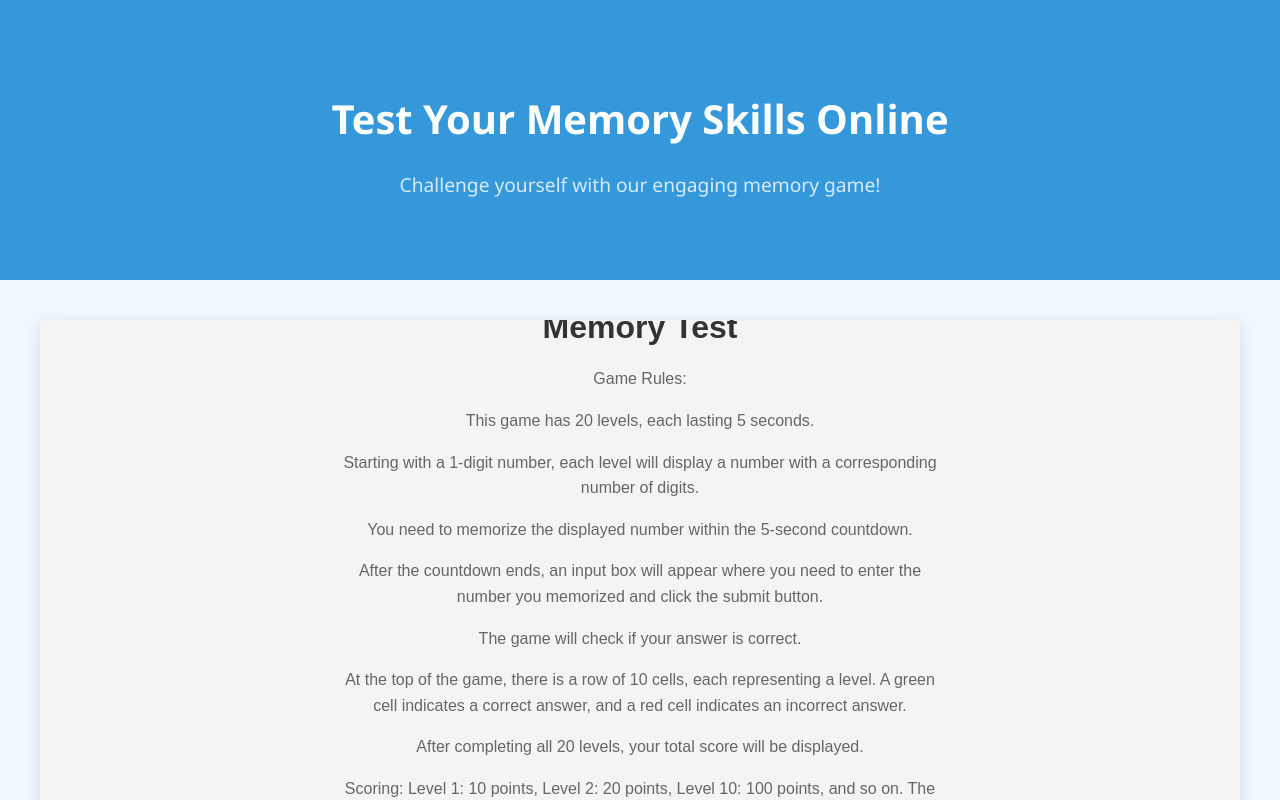
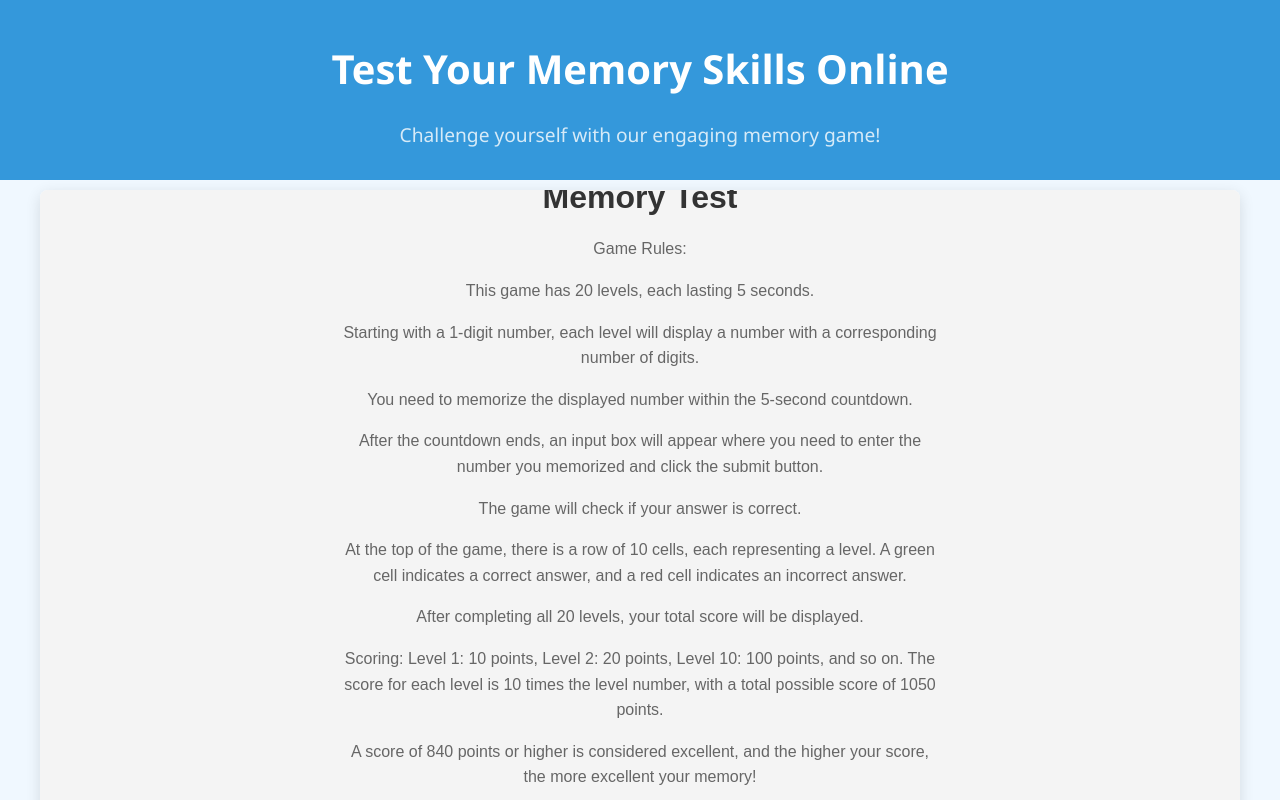
Before and after one commit to Will2026/memorytest, a plain HTML site: page index.html in a window 1280 px wide. Shown: the top 800 px of the page. Drawn offline with Linux system fonts and the light colour scheme.

Commit message:
Update index.html

```diff
--- a/index.html
+++ b/index.html
@@ -20,20 +20,20 @@
         .container {
             max-width: 1200px;
             margin: 0 auto;
-            padding: 20px;
+            padding: 10px;
         }
 
         header {
             background-color: #007bff;
             color: white;
-            padding: 40px 0;
+            /* padding: 40px 0; */
             text-align: center;
-            margin-bottom: 20px; /* Reduced margin */
+            margin-bottom: 5x; /* Reduced margin */
         }
 
         header h1 {
             font-size: 2.5em;
-            margin-bottom: 10px;
+            margin-bottom: 5px;
         }
 
         header p {
@@ -101,7 +101,7 @@
 
         footer {
             text-align: center;
-            padding: 20px 0;
+            padding: 10px 0;
             color: #777;
             font-size: 0.9em;
             margin-top: 30px;
```
